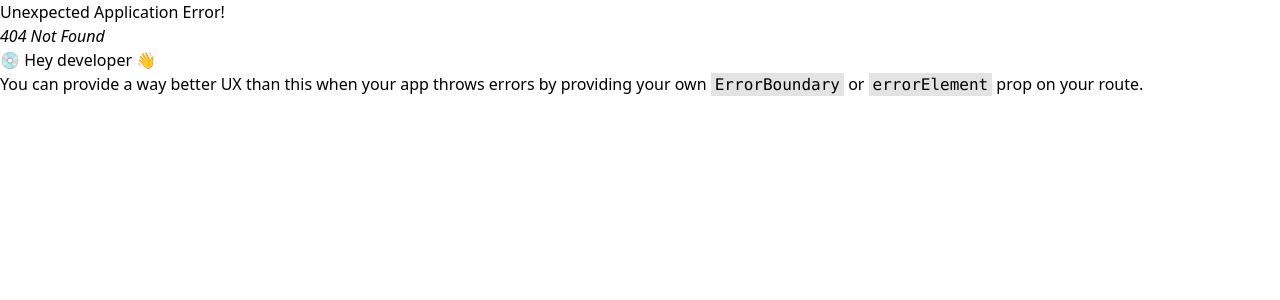
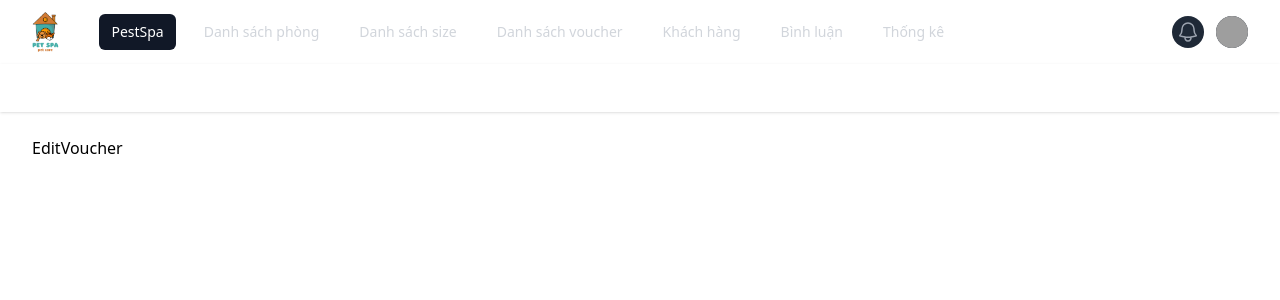
Before and after one commit to DuyHiuu/FINAL, a React (Vite) app in the folder client/: page /admin/vouchers/1 in a window 1280 px wide. Before the commit this address had no page. Shown: the top 300 px of the page. Built offline with nearby package versions, Linux system fonts and the light colour scheme; grey boxes are pictures that could not be loaded.

Commit message:
form voucher

```diff
--- a/client/src/components/layouts/admin/LayoutAdmin.tsx
+++ b/client/src/components/layouts/admin/LayoutAdmin.tsx
@@ -23,6 +23,8 @@ const navigation = [
   { name: "PestSpa", href: "/admin", current: true },
   { name: "Danh sách phòng", href: "/admin/rooms", current: false }, // Cập nhật href ở đây
   { name: "Danh sách size", href: "/admin/sizes", current: false }, // Cập nhật href ở đây
+  { name: "Danh sách voucher", href: "/admin/vouchers", current: false }, // Cập nhật href ở đây
+
 
   { name: "Khách hàng", href: "#", current: false },
   { name: "Bình luận", href: "#", current: false },
--- /dev/null
+++ b/client/src/components/layouts/admin/voucher/AddVoucher.tsx
@@ -0,0 +1,9 @@
+import React from 'react'
+
+const AddVoucher = () => {
+  return (
+    <div>AddVoucher</div>
+  )
+}
+
+export default AddVoucher
--- /dev/null
+++ b/client/src/components/layouts/admin/voucher/EditVoucher.tsx
@@ -0,0 +1,9 @@
+import React from 'react'
+
+const EditVoucher = () => {
+  return (
+    <div>EditVoucher</div>
+  )
+}
+
+export default EditVoucher
--- /dev/null
+++ b/client/src/components/layouts/admin/voucher/VoucherList.tsx
@@ -0,0 +1,9 @@
+import React from 'react'
+
+const VoucherList = () => {
+  return (
+    <div>VoucherList</div>
+  )
+}
+
+export default VoucherList
```
Also changed, not shown: client/src/router.tsx (+9 -0 lines).
